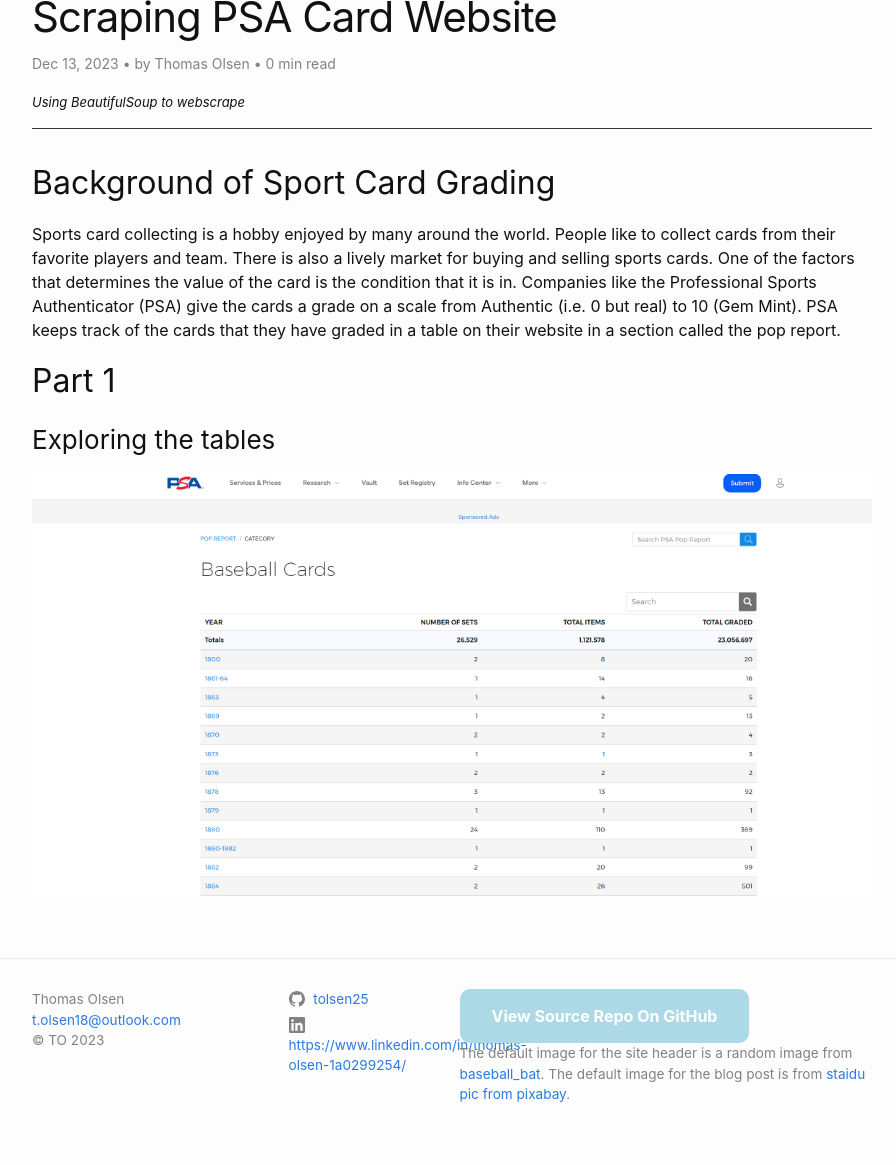
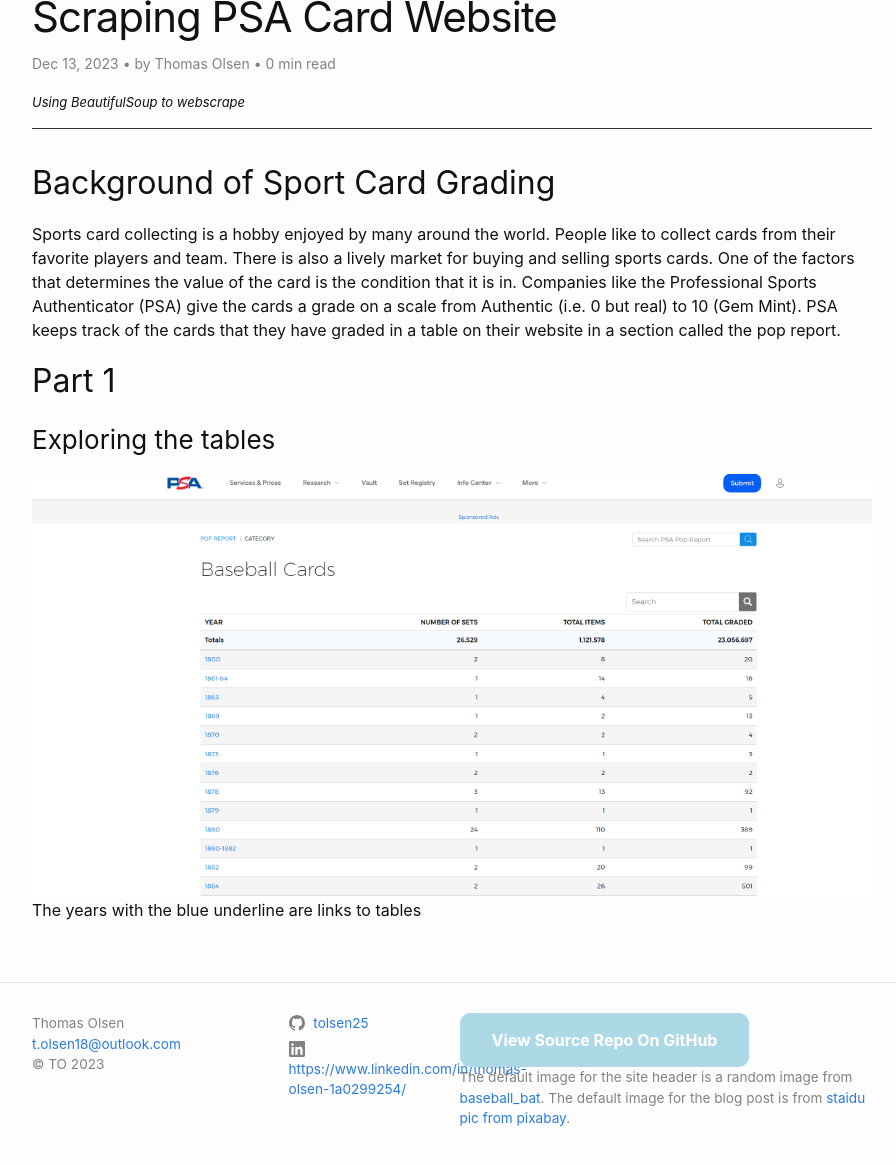
Before and after one commit to tolsen25/tolsen25.github.io, a Jekyll site: the page built from _posts/2023-12-13-final.md, in a window 1280 px wide, cut to the strip 246-1434 px from the top of the page. Shown: the top 1165 px of the strip, without its empty margins (188-1084 px from the left). Built offline with Jekyll 4.4.1, drawn with Linux system fonts in a browser that asks for light colours; comment, search, counter and statistics services are not loaded.

Commit message:
Update 2023-12-13-final.md

```diff
--- a/_posts/2023-12-13-final.md
+++ b/_posts/2023-12-13-final.md
@@ -11,3 +11,4 @@
 ## Part 1
 ### Exploring the tables
 ![Figure](https://github.com/tolsen25/tolsen25.github.io/blob/main/_posts/year_links.png)
+The years with the blue underline are links to tables
```
